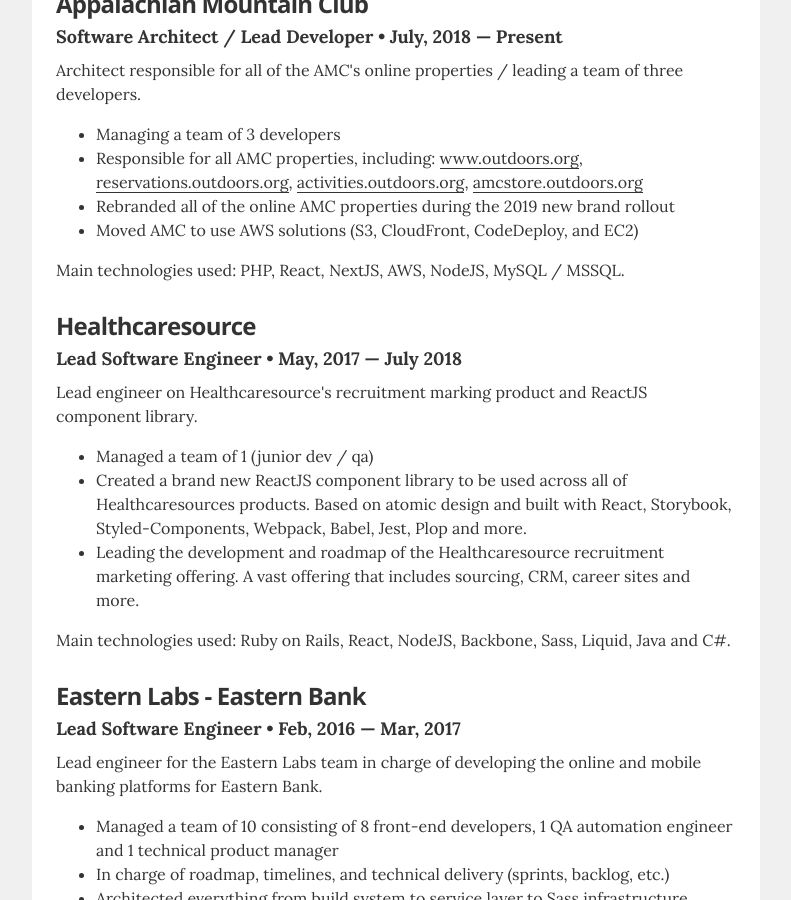
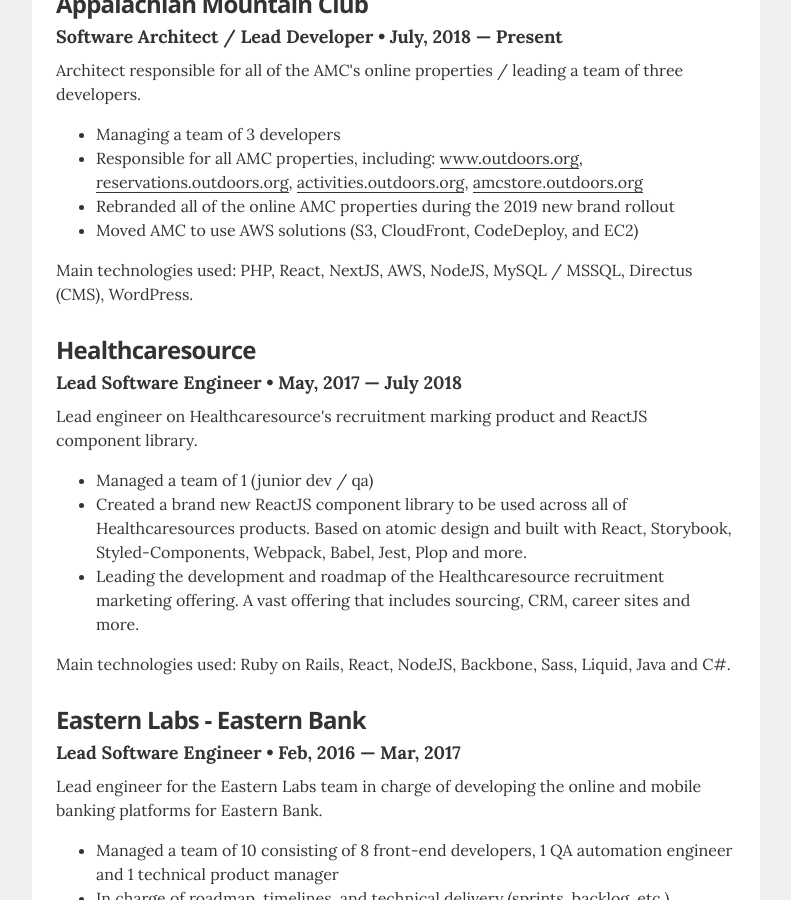
Before and after one commit to jwkellyiii/resume, a Jekyll site: the page built from index.html, in a window 1280 px wide and 900 px high, scrolled down 637 px. Shown: the whole window, without its empty margins (244-1035 px from the left). Built offline with Jekyll 4.4.1, drawn with Linux system fonts in a browser that asks for light colours.

Commit message:
Add more technologies to AMC experience.

```diff
--- a/_includes/experience.html
+++ b/_includes/experience.html
@@ -15,7 +15,7 @@
       <li>Rebranded all of the online AMC properties during the 2019 new brand rollout</li>
       <li>Moved AMC to use AWS solutions (S3, CloudFront, CodeDeploy, and EC2)</li>
     </ul>
-    <p class="resume-item-copy">Main technologies used: PHP, React, NextJS, AWS, NodeJS, MySQL / MSSQL.</p>
+    <p class="resume-item-copy">Main technologies used: PHP, React, NextJS, AWS, NodeJS, MySQL / MSSQL, Directus (CMS), WordPress.</p>
   </div><!-- end of resume-item -->
 
   <div class="resume-item" itemscope itemprop="worksFor" itemtype="http://schema.org/Organization">
```
